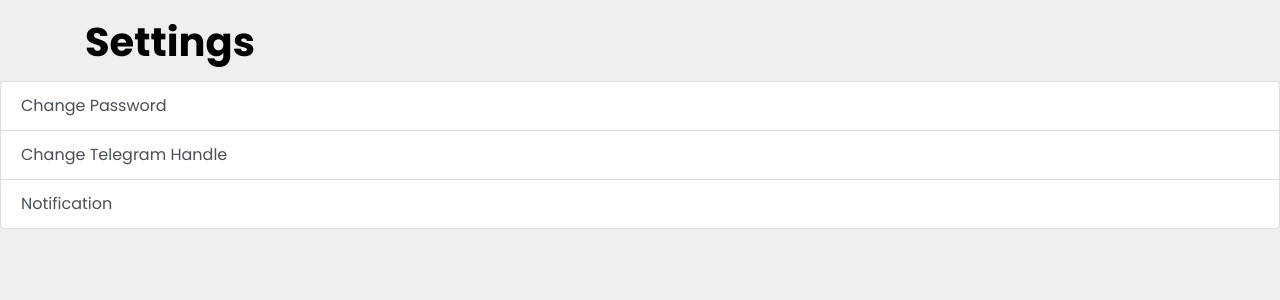
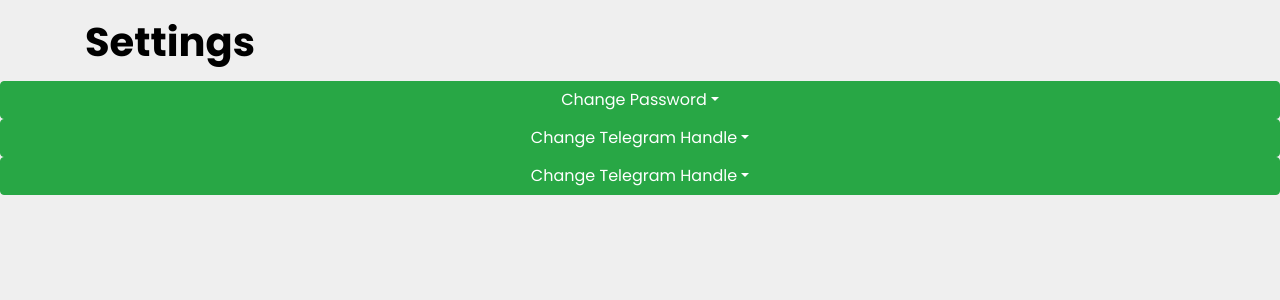
Before and after one commit to tanjd/app, a PHP site: page /update_telegram_name/settings.php in a window 1280 px wide. Shown: the part 62-362 px from the top of the page. Run offline with PHP 8.4, Linux system fonts and the light colour scheme; some libraries are stand-ins or nearby versions.

Commit message:
dropdown issues for settings.php

```diff
--- a/history.php
+++ b/history.php
@@ -39,7 +39,7 @@ require_once 'template/head.php';
 
                 <h2>Past Bookings</h2>
                 <div class="row" style="margin:20px;" id="past">
-
+                <div class=""></div>
                 </div>
 
             </div>
--- a/settings.php
+++ b/settings.php
@@ -19,13 +19,80 @@ require_once 'template/head.php';
         <div class="container">
             <h1>Settings</h1>
         </div>
-        <div class="list-group">
-            <button type="button" id="password" class="list-group-item list-group-item-action ">
-                Change Password
-            </button>
-            <button type="button" id="telegram" class="list-group-item list-group-item-action">Change Telegram Handle</button>
-            <button type="button" id="changealert" class="list-group-item list-group-item-action">Notification</button>
+        <div class="dropdown" >
+            <button style="width: 100%" class="btn btn-success dropdown-toggle mx-auto" type="button" id="password" data-toggle="dropdown"  >Change Password</button>
+            <div class="dropdown-menu" style="width: 100%" >
+                <div class="container">
+                    <form style="margin-top: 20px;" style="width: 100%">
+                        <div class="row">
+                            <div class=" col-md-6 col-md-offset-6">
+                                <div class="form-group">
+                                    <label for="exampleInputEmail1">Enter Old Password</label>
+                                    <input type="password" class="form-control" id="oldpwd" >
+                                </div>
+
+                                <div class="form-group">
+                                    <label for="exampleInputPassword1">Enter New Password</label>
+                                    <input type="password" class="form-control" id="newpwd">
+                                </div>
+
+                                <div class="form-group">
+                                    <label for="exampleInputPassword2">Confirm New Password</label>
+                                    <input type="password" class="form-control" id="cfmpwd">
+                                </div>
+
+                                <div class="form-group">
+                                    <button type="button" id="chgpwd"class="btn btn-success" onclick="pwdValidate()">Change Password</button>
+                                </div>
+                            </div>
+                        </div>
+                    </form>
+                </div>
+            </div>
         </div>
+
+        <div class="dropdown" >
+            <button style="width: 100%" class="btn btn-success dropdown-toggle mx-auto" type="button" id="password" data-toggle="dropdown"  >Change Telegram Handle</button>
+            <div class="dropdown-menu" style="width: 100%" >
+                <div class="container">
+                    <form style="margin-top: 20px;">
+
+                        <div class="form-group">
+                            <label for="exampleInputEmail1">Enter Old Telegram Handle</label>
+                            <input type="text" class="form-control" id="oldhandle" >
+                        </div>
+
+                        <div class="form-group">
+                            <label for="exampleInputPassword1">Enter New Telegram Handle</label>
+                            <input type="text" class="form-control" id="newhandle">
+                        </div>
+
+
+                        <button type="button" id="chgtele" class="btn btn-success" onclick="validateHandle()">Change Telegram Handle</button>
+                    </form>
+                </div>
+            </div>
+        </div>
+
+        <div class="dropdown" >
+            <button style="width: 100%" class="btn btn-success dropdown-toggle mx-auto" type="button" id="telehandle" data-toggle="dropdown"  >Change Telegram Handle</button>
+            <div class="dropdown-menu" style="width: 100%" >
+                <div class="container">
+                    <div class="custom-control custom-switch" style = "margin-top:20px;">
+                        <input type="checkbox" class="custom-control-input" id="customSwitches">
+                        <label class="custom-control-label" for="customSwitches">Get Telegram Notifications</label>
+                    </div>
+
+                    <div class="custom-control custom-switch" style = "margin-top:10px;">
+                        <input type="checkbox" class="custom-control-input" id="customSwitch">
+                        <label class="custom-control-label" for="customSwitch">Get Email Notifications</label>
+                    </div>
+
+                    <button type="button" class="btn btn-success" onclick="updateNotifications()">Change Telegram Handle</button>
+                </div>
+            </div>
+        </div>
+
 
 
 
@@ -47,68 +114,15 @@ require_once 'template/head.php';
     // Load required script
     window.addEventListener('load', loadScript("starter-template.css"))
 
-    document.getElementById("password").addEventListener("click", changePwd);
-    document.getElementById("telegram").addEventListener("click", changeHandle);
-    document.getElementById("changealert").addEventListener("click", changeAlert);
+    // document.getElementById("password").addEventListener("click", changePwd);
+    // document.getElementById("telegram").addEventListener("click", changeHandle);
+    // document.getElementById("changealert").addEventListener("click", changeAlert);
 
-    function changePwd() {
+    // function pwdValidate(){
+    //     // alert("moop");
 
-        var pwdchange = `
-        <div class="container">
-            <form style="margin-top: 20px;">
-                <div class="row">
-                    <div class=" col-md-6 col-md-offset-6">
-                        <div class="form-group">
-                            <label for="exampleInputEmail1">Enter Old Password</label>
-                            <input type="password" class="form-control" id="oldpwd" >
-                        </div>
+    // }
 
-                        <div class="form-group">
-                            <label for="exampleInputPassword1">Enter New Password</label>
-                            <input type="password" class="form-control" id="newpwd">
-                        </div>
-
-                        <div class="form-group">
-                            <label for="exampleInputPassword2">Confirm New Password</label>
-                            <input type="password" class="form-control" id="cfmpwd">
-                        </div>
-
-                        <div class="form-group">
-                            <button type="button" id="chgpwd"class="btn btn-success" onclick="pwdValidate()">Change Password</button>
-                        </div>
-                    </div>
-        <div class="col-md-6">
-			<div class="aro-pswd_info">
-				<div id="pswd_info">
-					<h4>Password requirements</h4>
-					<ul>
-						<li id="letter" class="invalid">At least <strong>one letter</strong></li>
-						<li id="capital" class="invalid">At least <strong>one capital letter</strong></li>
-						<li id="number" class="invalid">At least <strong>one number</strong></li>
-						<li id="length" class="invalid">Be at least <strong>8 characters</strong></li>
-						<li id="space" class="invalid">be<strong> use [~,!,@,#,$,%,^,&,*,-,=,.,;,']</strong></li>
-					</ul>
-				</div>
-			</div>
-        </div>
-    </div>
-        <div class="row " style="text-align: center;">
-
-        </div>
-
-            </form>
-
-    </div>
-
-
-        `;
-
-        document.getElementById("form").innerHTML = pwdchange;
-
-
-
-
-    }
 
     function pwdValidate() {
         var newpwd = document.getElementById("newpwd").value;
@@ -165,34 +179,15 @@ require_once 'template/head.php';
 
 
 
-    function changeHandle() {
-
-        var telechange =
-            `
-        <div class="container">
-            <form style="margin-top: 20px;">
-
-                <div class="form-group">
-                    <label for="exampleInputEmail1">Enter Old Telegram Handle</label>
-                    <input type="text" class="form-control" id="oldhandle" >
-                </div>
-
-                <div class="form-group">
-                    <label for="exampleInputPassword1">Enter New Telegram Handle</label>
-                    <input type="text" class="form-control" id="newhandle">
-                </div>
+    // function changeHandle() {
 
 
-                <button type="button" id="chgtele" class="btn btn-success" onclick="validateHandle()">Change Telegram Handle</button>
-            </form>
-        </div>
 
-        `;
-
-        document.getElementById("form").innerHTML = telechange;
-    }
+    //     ;
+    // }
 
     function validateHandle() {
+        const user = JSON.parse(userCookie);
         var tag = `<div class= 'alert alert-success alert-dismissible fade show d-none' id='alertMsg' role='alert'><button type='button' class='close' data-dismiss='alert' aria-label ='Close'><span aria-hidden='true'>&times;</span></button></div>`;
 
         var strong = document.createElement("strong");
@@ -202,27 +197,21 @@ require_once 'template/head.php';
         document.getElementById("message").innerHTML = tag;
         document.getElementById("alertMsg").appendChild(strong);
 
+        postData = {
+            "user_id" : user.user_id,
+            "telegram_id" : telehandle
+            }
+            fetchData('POST',"http://localhost:5000/update_telegram_name/",postData)
+            .then(data => {
+                location.reload();
+            });
+
 
     }
 
 
 
-    function changeAlert() {
-        var notifications = `<div class="custom-control custom-switch" style = "margin-top:20px;">
-            <input type="checkbox" class="custom-control-input" id="customSwitches">
-            <label class="custom-control-label" for="customSwitches">Get Telegram Notifications</label>
-        </div>
 
-        <div class="custom-control custom-switch" style = "margin-top:10px;">
-            <input type="checkbox" class="custom-control-input" id="customSwitch">
-            <label class="custom-control-label" for="customSwitch">Get Email Notifications</label>
-        </div>
-
-        <button type="button" class="btn btn-success" onclick="updateNotifications()">Change Telegram Handle</button>
-        `;
-
-        document.getElementById("form").innerHTML = notifications;
-    }
 
     // var newpwd = document.getElementById("chgpwd");
     // newpwd.addEventListener("click", updatePwd);
```
Also changed, not shown: reservation/reservation_db.db, user/user_db.db.
